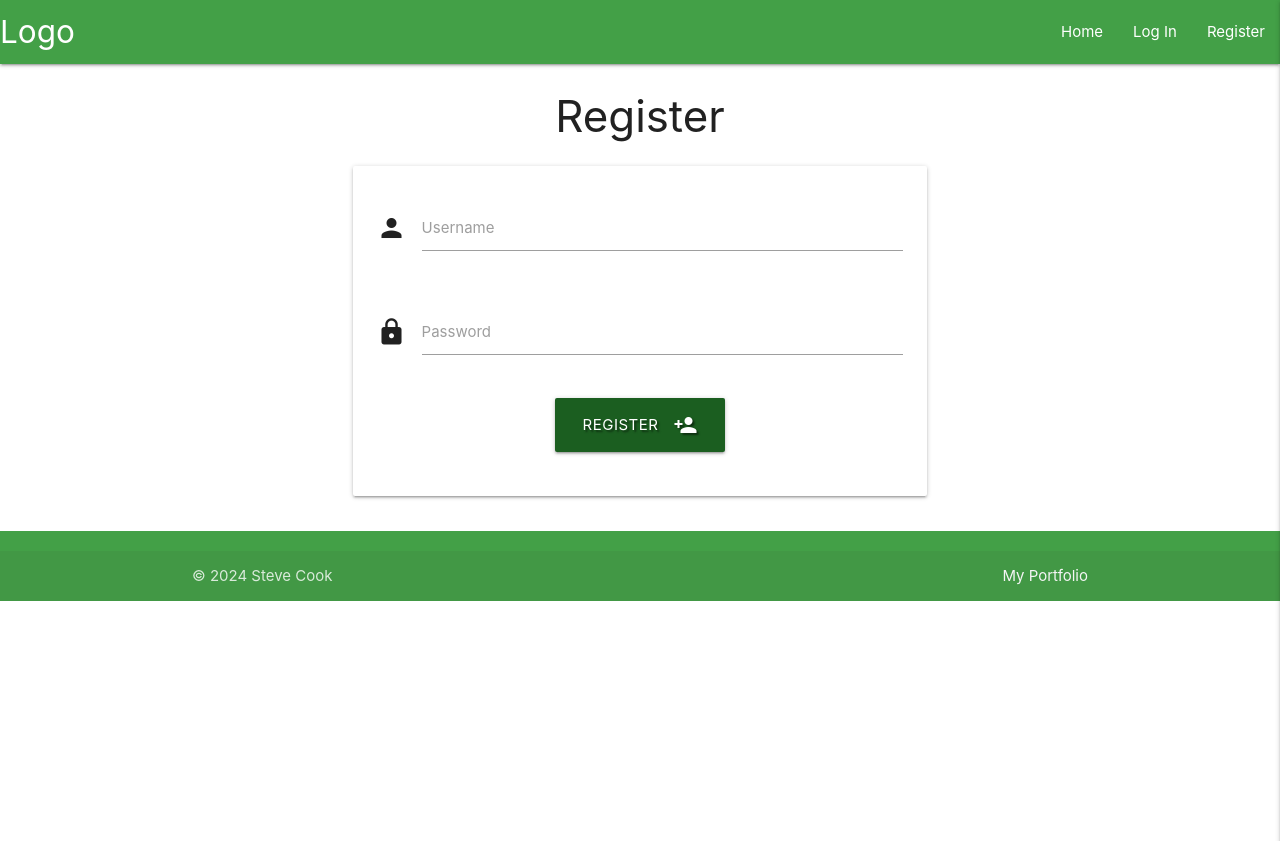
After one commit to stevecook23/angel-food, a Flask app: page /register in a window 1280 px wide. The commit adds this page. Shown: the top 841 px of the page. Run offline with Flask 3, Linux system fonts and the light colour scheme; some libraries are stand-ins or nearby versions.

Commit message:
Added Register page prior to adding ability to register

```diff
--- a/app.py
+++ b/app.py
@@ -4,6 +4,7 @@ from flask import (
     redirect, request, session, url_for)
 from flask_pymongo import PyMongo
 from bson.objectid import ObjectId
+from werkzeug.security import generate_password_hash, check_password_hash
 if os.path.exists("env.py"):
     import env
 
@@ -26,6 +27,11 @@ def show_places():
     return render_template("places.html", places=places)
 
 
+@app.route("/register", methods=["GET", "POST"])
+def register():
+    return render_template("register.html")
+
+
 if __name__ == "__main__":
     app.run(host=os.environ.get("IP"),
             port=int(os.environ.get("PORT")),
--- a/static/css/style.css
+++ b/static/css/style.css
@@ -11,3 +11,7 @@ main {
 .card {
     margin-top: 30px;
 }
+
+.text-shadow {
+  text-shadow: 2px 2px 2px rgba(0, 0, 0, 0.5);
+}
--- a/static/js/script.js
+++ b/static/js/script.js
@@ -1,10 +1,4 @@
-document.addEventListener('DOMContentLoaded', function() {
-    var elems = document.querySelectorAll('.sidenav');
-    var instances = M.Sidenav.init(elems, options);
-  });
 
-  // Or with jQuery
-
-  $(document).ready(function(){
-    $('.sidenav').sidenav();
-  });
+$(document).ready(function () {
+  $(".sidenav").sidenav({edge: "right"});
+});
--- a/templates/base.html
+++ b/templates/base.html
@@ -24,7 +24,7 @@
         <li><a href="">Log Out</a></li>
       {% else %}
         <li><a href="">Log In</a></li>
-        <li><a href="">Register</a></li>
+        <li><a href="{{ url_for('register') }}">Register</a></li>
       {% endif %}
     </ul>
   </div>
--- /dev/null
+++ b/templates/register.html
@@ -0,0 +1,45 @@
+{% extends "base.html" %}
+{% block content %}
+
+<div class="container">
+    <h3 class="center-align">Register</h3>
+
+    <div class="row">
+        <div class="col s12 m8 offset-m2">
+            <form method="POST" action="{{ url_for('register') }}">
+                <div class="card-panel">
+                    <!-- username -->
+                    <div class="row">
+                        <div class="input-field col s12">
+                            <i class="material-icons prefix">person</i>
+                            <input id="username" name="username" type="text" class="validate" minlength="5" maxlength="15"
+                                pattern="^[a-zA-Z0-9]{5,15}$" required>
+                            <label for="username">Username</label>
+                        </div>
+                    </div>
+
+                    <!-- password -->
+                    <div class="row">
+                        <div class="input-field col s12">
+                            <i class="material-icons prefix">lock</i>
+                            <input id="password" name="password" type="password" class="validate" minlength="5" maxlength="15"
+                                pattern="^[a-zA-Z0-9]{5,15}$" required>
+                            <label for="password">Password</label>
+                        </div>
+                    </div>
+
+                    <!-- submit -->
+                    <div class="row center-align">
+                        <div class="col s12">
+                            <button class="btn-large green darken-4 text-shadow" type="submit">
+                                Register <i class="material-icons right">person_add</i>
+                            </button>
+                        </div>
+                    </div>
+                </div>
+            </form>
+        </div>
+    </div>
+</div>
+
+{% endblock %}
```
